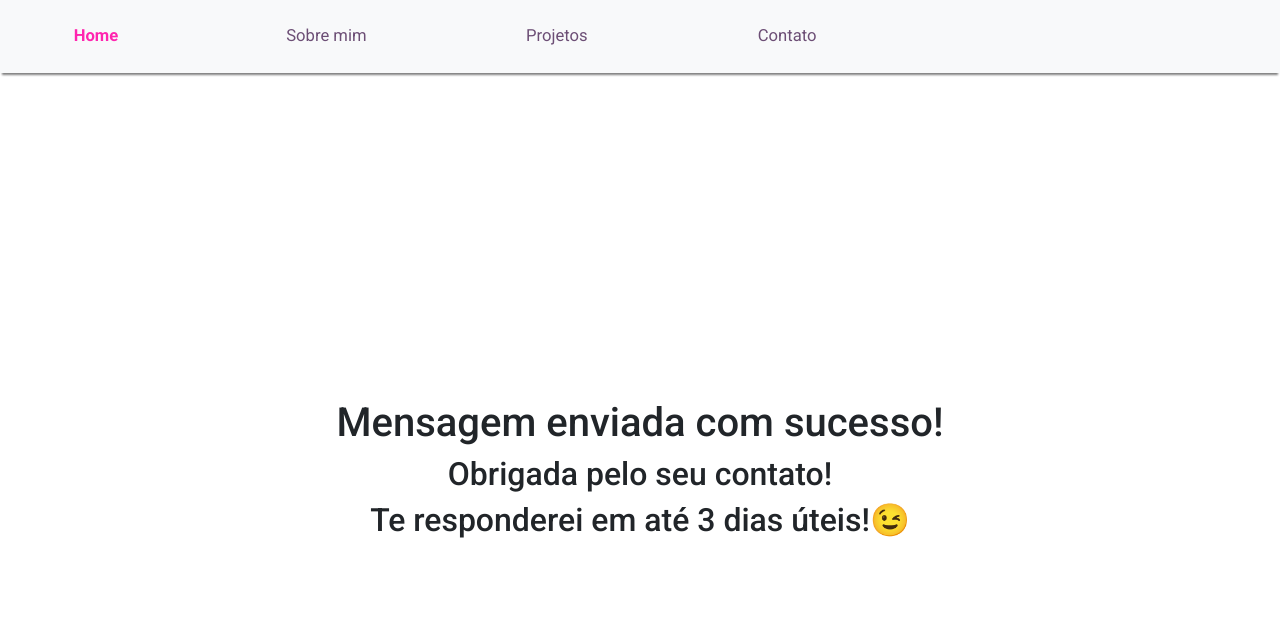
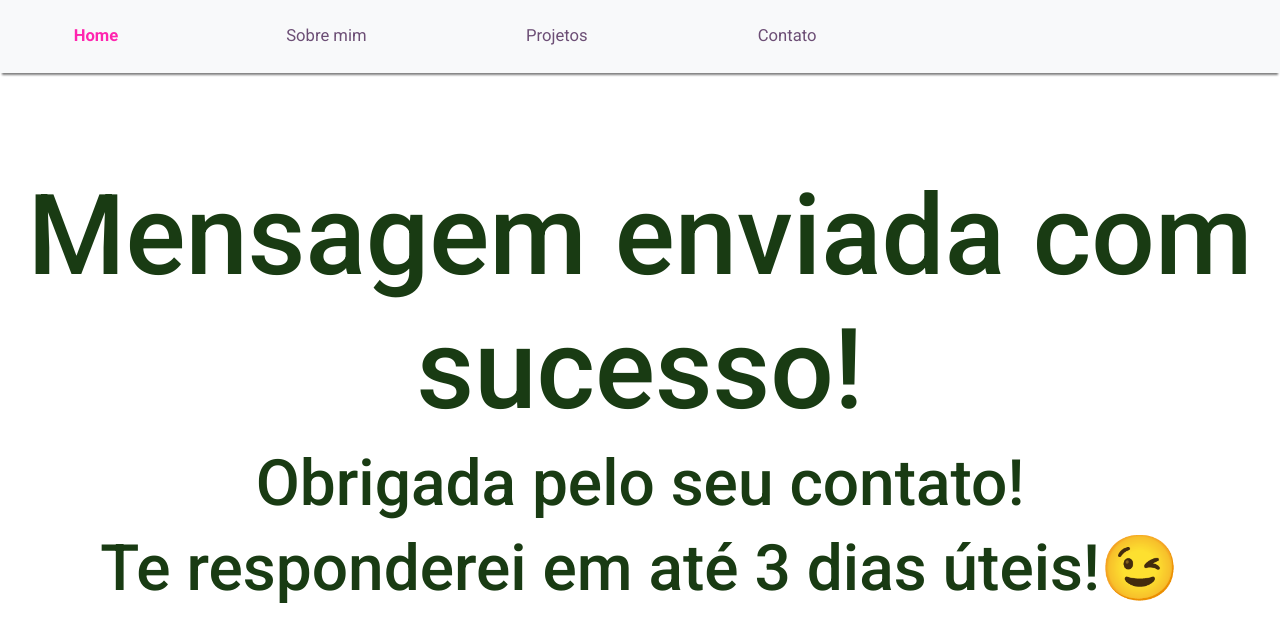
Before and after one commit to raisamrs/raisamrs.github.io, a React (Vite) app: page /sent-message in a window 1280 px wide. Shown: the top 642 px of the page. Built offline with nearby package versions, Linux system fonts and the light colour scheme.

Commit message:
style: estilização da página 'Sent'

```diff
--- a/src/pages/Contact/Contact.module.css
+++ b/src/pages/Contact/Contact.module.css
@@ -4,6 +4,7 @@
   --light-grey: #dee2e6;
 	--grey: #808080;
 	--lime-green:#b3f12c;
+  --dark-green: #193b13;
 }
 
 button {
--- a/src/pages/Home/Home.module.css
+++ b/src/pages/Home/Home.module.css
@@ -74,6 +74,7 @@
 .socialNetWork:hover {
   height: 8.5vh;
 }
+
 .textContainer {
   align-items: center;
   display: flex;
--- a/src/pages/SentMessage/SentMessage.module.css
+++ b/src/pages/SentMessage/SentMessage.module.css
@@ -1,3 +1,14 @@
+.sentMessageContainer {
+  color: var(--dark-green);
+}
+h1 {
+  font-size: 7rem;
+}
+
+h2 {
+  font-size: 4rem;
+}
+
 .sentMessageContainer {
   height: 100vh;
 }
--- a/src/pages/SentMessage/classesNamesSentMessage.ts
+++ b/src/pages/SentMessage/classesNamesSentMessage.ts
@@ -8,8 +8,10 @@ export const sucessMsgClasses = classNames(
 export const sentMsgContainerClasses = classNames(
   'd-flex',
   'flex-column',
-  'justify-content-center',
+  'justify-content-start',
   'align-items-center',
   'align-content-center',
+  'my-5',
+  'py-5',
   styles.sentMessageContainer,
 );
```
